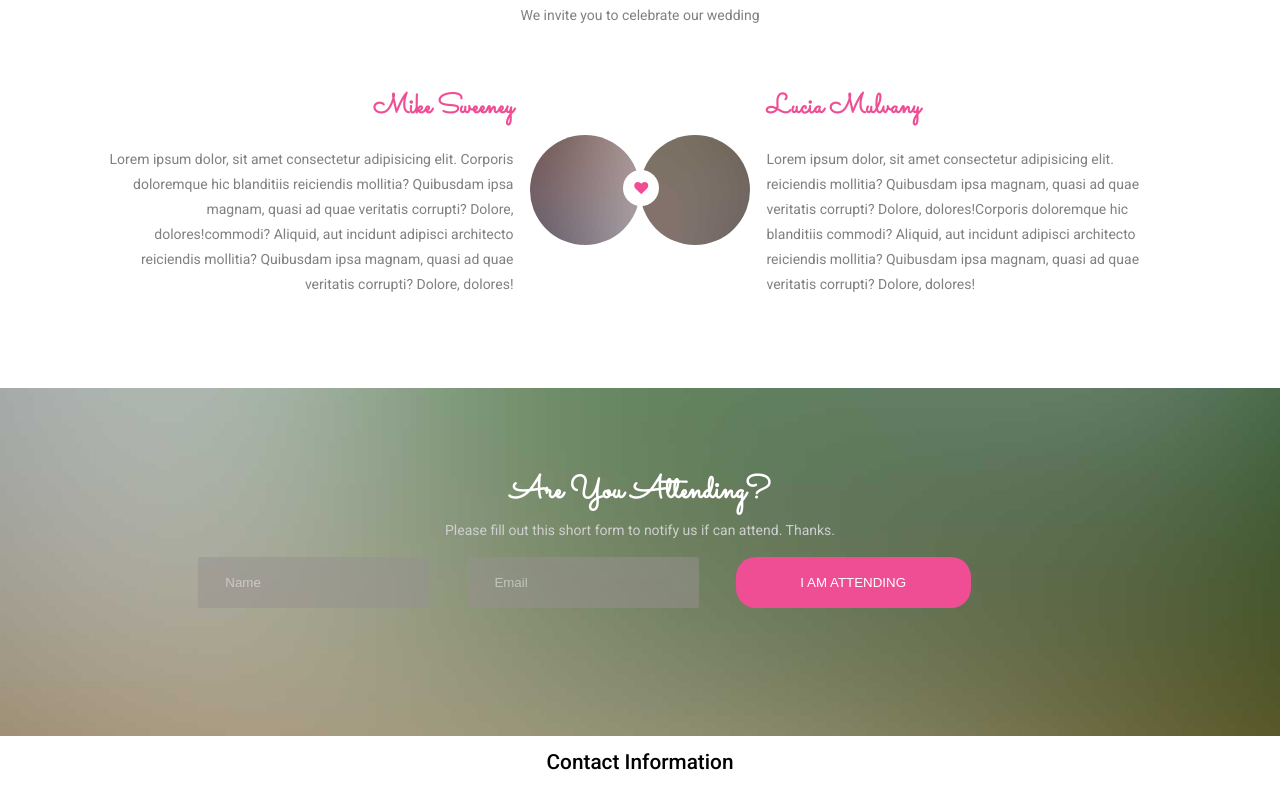
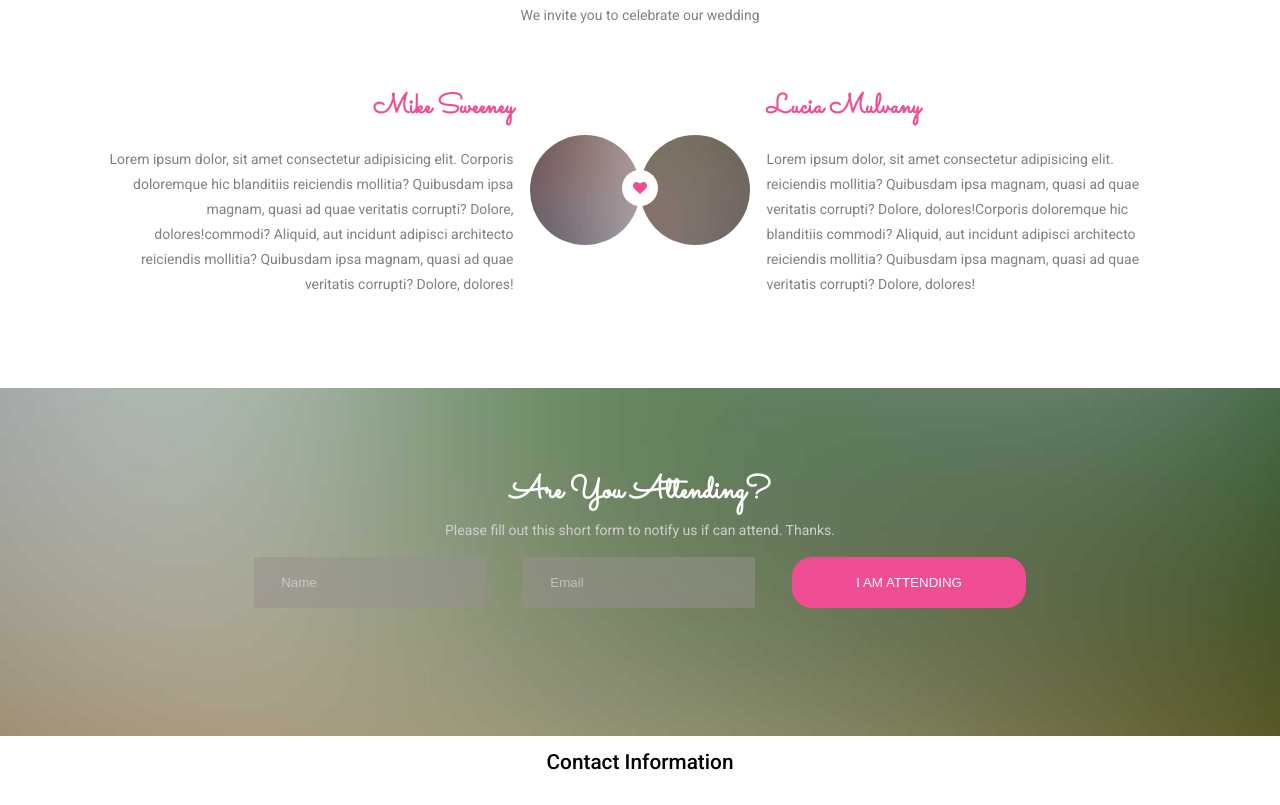
Before and after one commit to rinatsharifullin/websites-mockups, a plain HTML site: page wedding/index.html in a window 1280 px wide. Shown: the part 555-1360 px from the top of the page. Drawn offline with Linux system fonts and the light colour scheme.

Commit message:
Update styles.css

```diff
--- a/wedding/css/styles.css
+++ b/wedding/css/styles.css
@@ -226,7 +226,8 @@ main h2 {
         height: 36px;
         position: absolute;
         top: 59%;
-        right: 48.5%;
+        right: 50%;
+        transform: translate(50%);
         background-color: white;
         border-radius: 50%;
     }
@@ -260,6 +261,7 @@ main h2 {
 form {
     display: flex;
     flex-direction: column;
+    justify-content: center;
 }
 
 form input,
```
